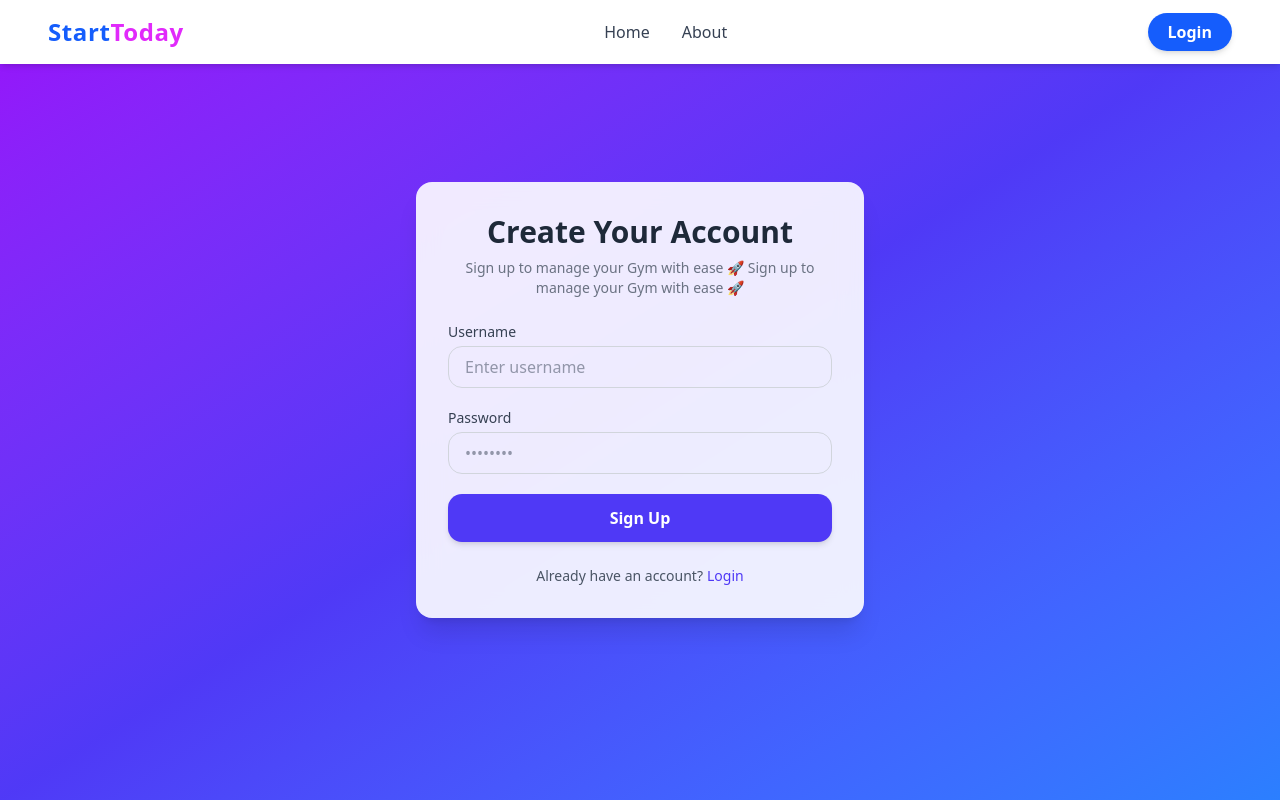
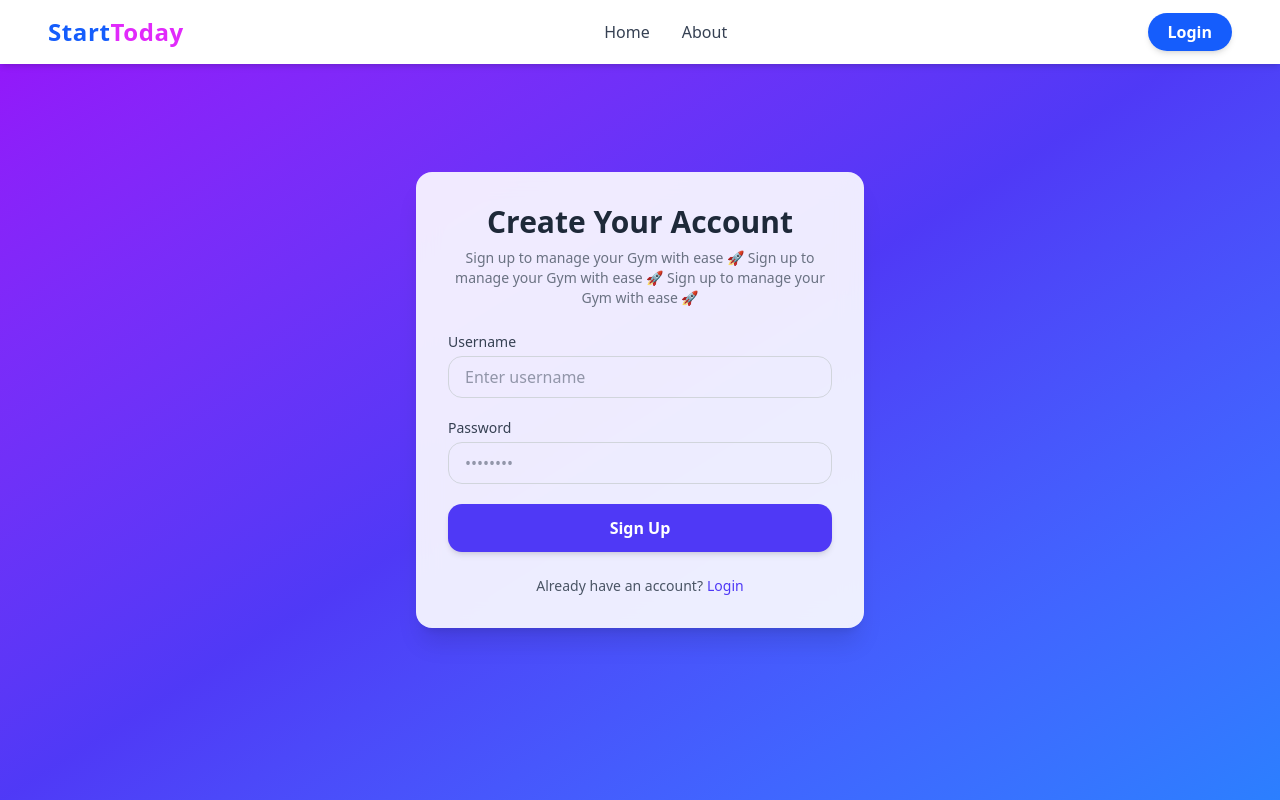
Before and after one commit to Prasadk08/Workout-Frontend, a Next.js app: page /ownersign in a window 1280 px wide. Shown: the top 800 px of the page. Built offline with nearby package versions, Linux system fonts and the light colour scheme.

Commit message:
signup page changes

```diff
--- a/src/app/(index)/(signup)/ownersign/page.jsx
+++ b/src/app/(index)/(signup)/ownersign/page.jsx
@@ -59,6 +59,7 @@ export default function OwnerSignUp() {
           Create Your Account
         </h2>
         <p className="text-center text-gray-500 mb-6 text-sm">
+          Sign up to manage your Gym with ease 🚀
           Sign up to manage your Gym with ease 🚀
           Sign up to manage your Gym with ease 🚀
         </p>
```
